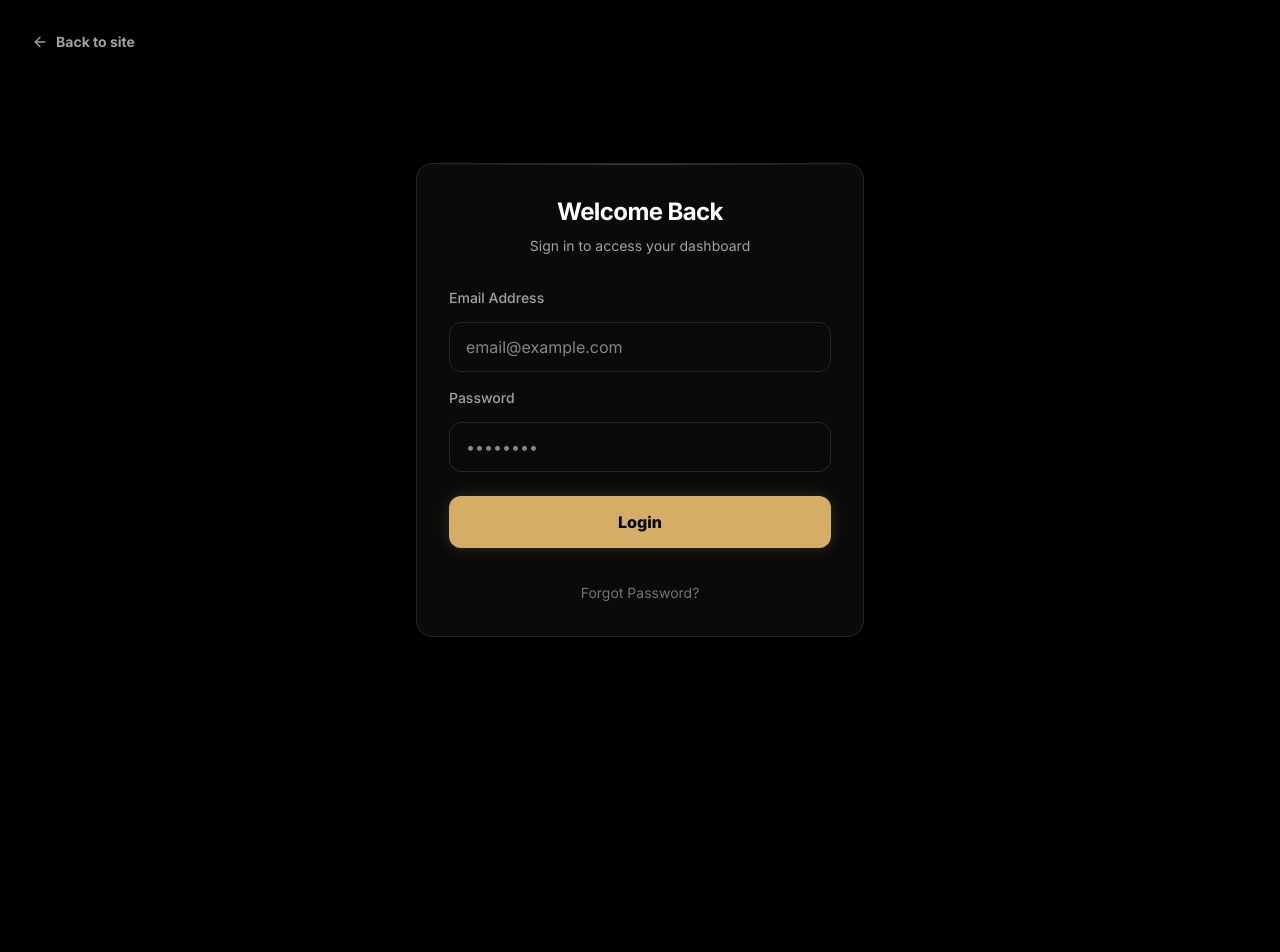
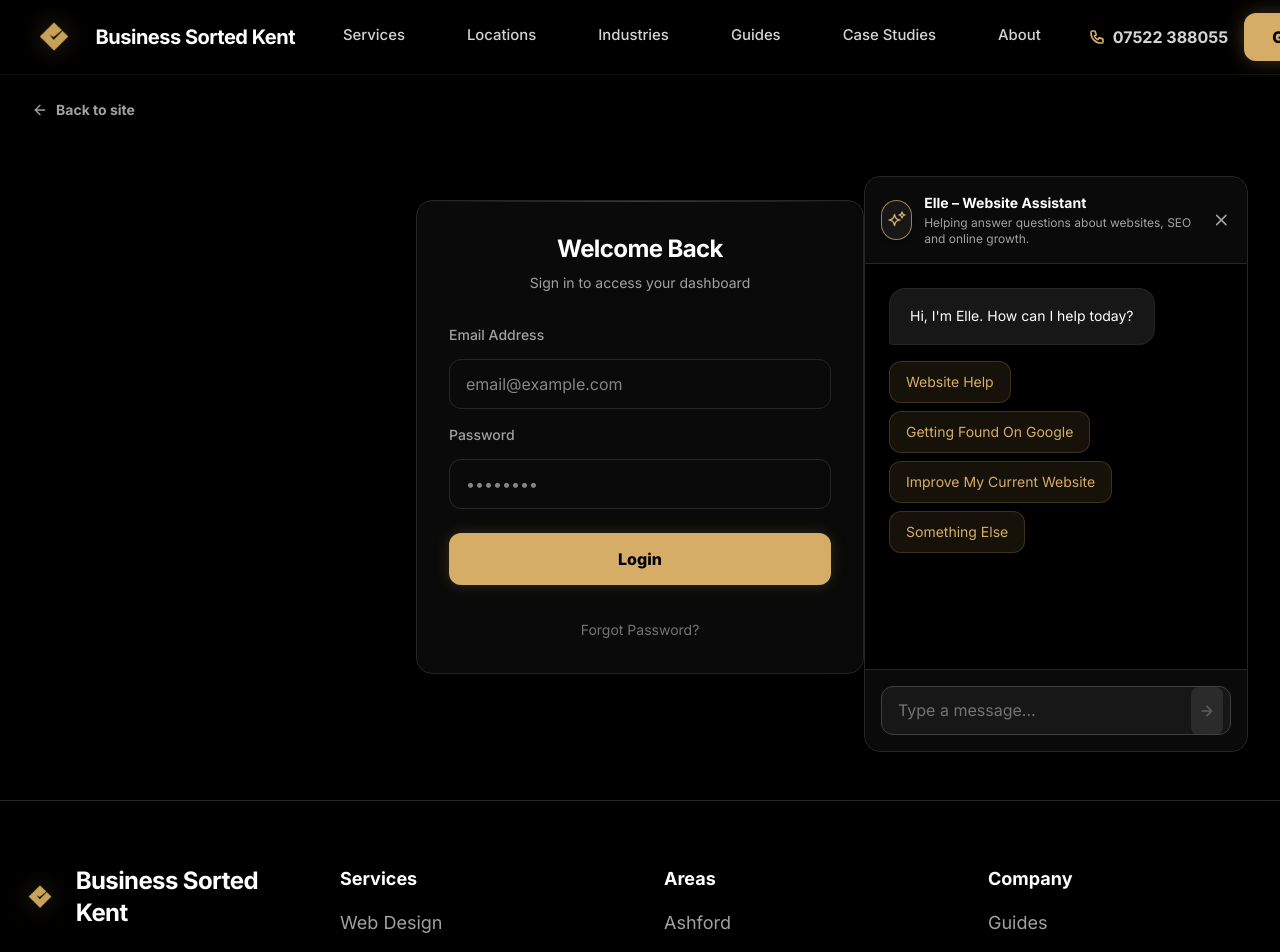
Before and after one commit to taverncreative/bsk, a Next.js app: page /login in a window 1280 px wide. Shown: the top 952 px of the page. Before the commit the page ends 800 px from the top, so only its background shows below. Built offline with nearby package versions, Linux system fonts and the light colour scheme; no server answers.

Commit message:
fix: restore global layout navigation and apply secure dashboard offsets

```diff
--- a/app/admin-dashboard/layout.tsx
+++ b/app/admin-dashboard/layout.tsx
@@ -31,7 +31,7 @@ export default function AdminDashboardLayout({ children }: { children: React.Rea
   };
 
   return (
-    <div className="flex h-screen bg-black overflow-hidden font-sans">
+    <div className="flex h-screen bg-black overflow-hidden font-sans pt-[73px]">
       {/* Mobile sidebar */}
       {sidebarOpen && (
         <div className="fixed inset-0 z-50 flex md:hidden">
--- a/app/client-dashboard/layout.tsx
+++ b/app/client-dashboard/layout.tsx
@@ -31,7 +31,7 @@ function ClientDashboardLayoutContent({ children }: { children: React.ReactNode
   };
 
   return (
-    <div className="flex flex-col h-screen bg-black overflow-hidden font-sans">
+    <div className="flex flex-col h-screen bg-black overflow-hidden font-sans pt-[73px]">
       {isPreview && (
         <div className="bg-brand-gold text-black text-sm font-bold py-2 px-4 flex items-center justify-center gap-2 z-[60] w-full shrink-0">
           <Eye className="w-4 h-4" />
--- a/app/layout.tsx
+++ b/app/layout.tsx
@@ -4,7 +4,6 @@ import './globals.css';
 
 import Navbar from '@/components/layout/Navbar';
 import Footer from '@/components/layout/Footer';
-import GlobalUIWrapper from '@/components/layout/GlobalUIWrapper';
 import MobileCTA from '@/components/ui/MobileCTA';
 import SiteSchema from '@/components/seo/SiteSchema';
 import AssistantElle from '@/components/ui/AssistantElle';
@@ -28,16 +27,12 @@ export default function RootLayout({
       <body className={`${inter.className} pb-20 md:pb-0`}>
         <ScrollToTop />
         <SiteSchema />
-        <GlobalUIWrapper>
-          <Navbar />
-        </GlobalUIWrapper>
+        <Navbar />
         <main>{children}</main>
-        <GlobalUIWrapper>
-          <Footer />
-          <MobileCTA />
-          <MobileScrollCTA />
-          <AssistantElle />
-        </GlobalUIWrapper>
+        <Footer />
+        <MobileCTA />
+        <MobileScrollCTA />
+        <AssistantElle />
       </body>
     </html>
   );
--- a/app/login/page.tsx
+++ b/app/login/page.tsx
@@ -4,8 +4,8 @@ import LoginForm from './LoginForm';
 
 export default function LoginPage() {
   return (
-    <div className="min-h-screen bg-black flex flex-col justify-center items-center px-4 relative">
-      <div className="absolute top-8 left-8">
+    <div className="min-h-screen bg-black flex flex-col justify-center items-center px-4 relative pt-[73px]">
+      <div className="absolute top-[100px] left-8">
         <Link href="/" className="inline-flex items-center text-sm font-bold text-neutral-400 hover:text-white transition-colors">
           <ArrowLeft className="w-4 h-4 mr-2" />
           Back to site
--- a/components/layout/GlobalUIWrapper.tsx
+++ /dev/null
@@ -1,12 +0,0 @@
-'use client';
-
-import { usePathname } from 'next/navigation';
-
-export default function GlobalUIWrapper({ children }: { children: React.ReactNode }) {
-  const pathname = usePathname();
-  const isDashboard = pathname?.startsWith('/admin-dashboard') || pathname?.startsWith('/client-dashboard') || pathname?.startsWith('/login');
-
-  if (isDashboard) return null;
-
-  return <>{children}</>;
-}
```
